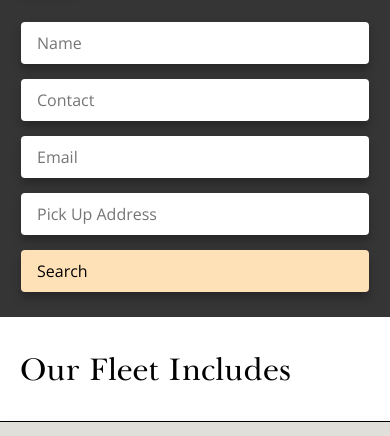
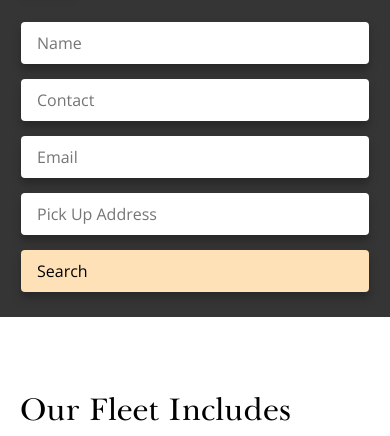
Before and after one commit to Adityasoni8898/Luxury-Rides, a plain HTML site: page index.html in a window 390 px wide. Shown: the part 408-844 px from the top of the page. Drawn offline with nearby package versions, Linux system fonts and the light colour scheme.

Commit message:
mobile screen div spacing updated

```diff
--- a/Styles/main.css
+++ b/Styles/main.css
@@ -625,7 +625,7 @@ footer hr{
     }
 
     .div_title{
-        padding: 32px 20px;
+        padding: 72px 20px 36px 20px;
         font-size: 32px;
         font-weight:100;
         font-family: "Custom_Baskerville";
```
